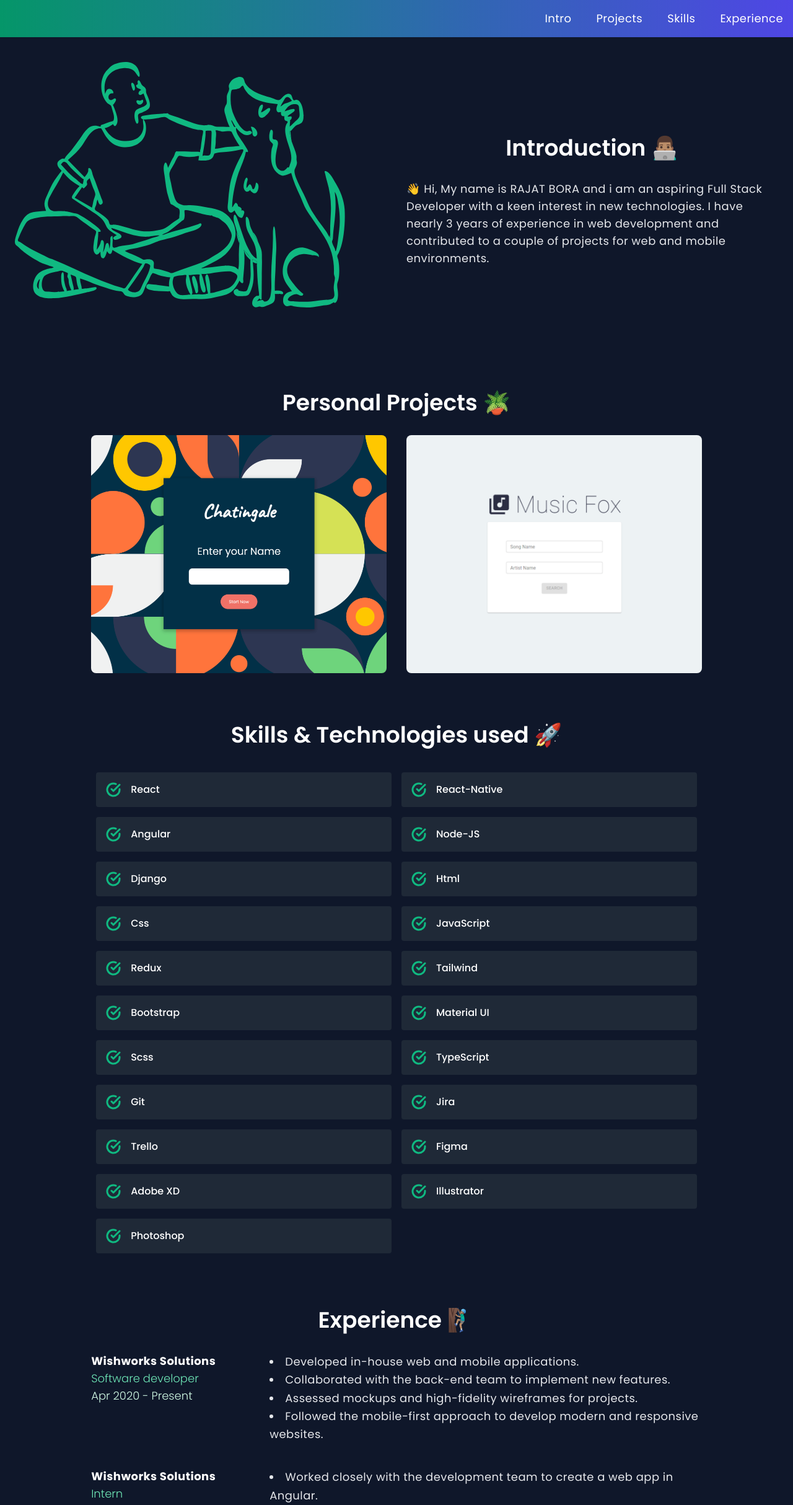
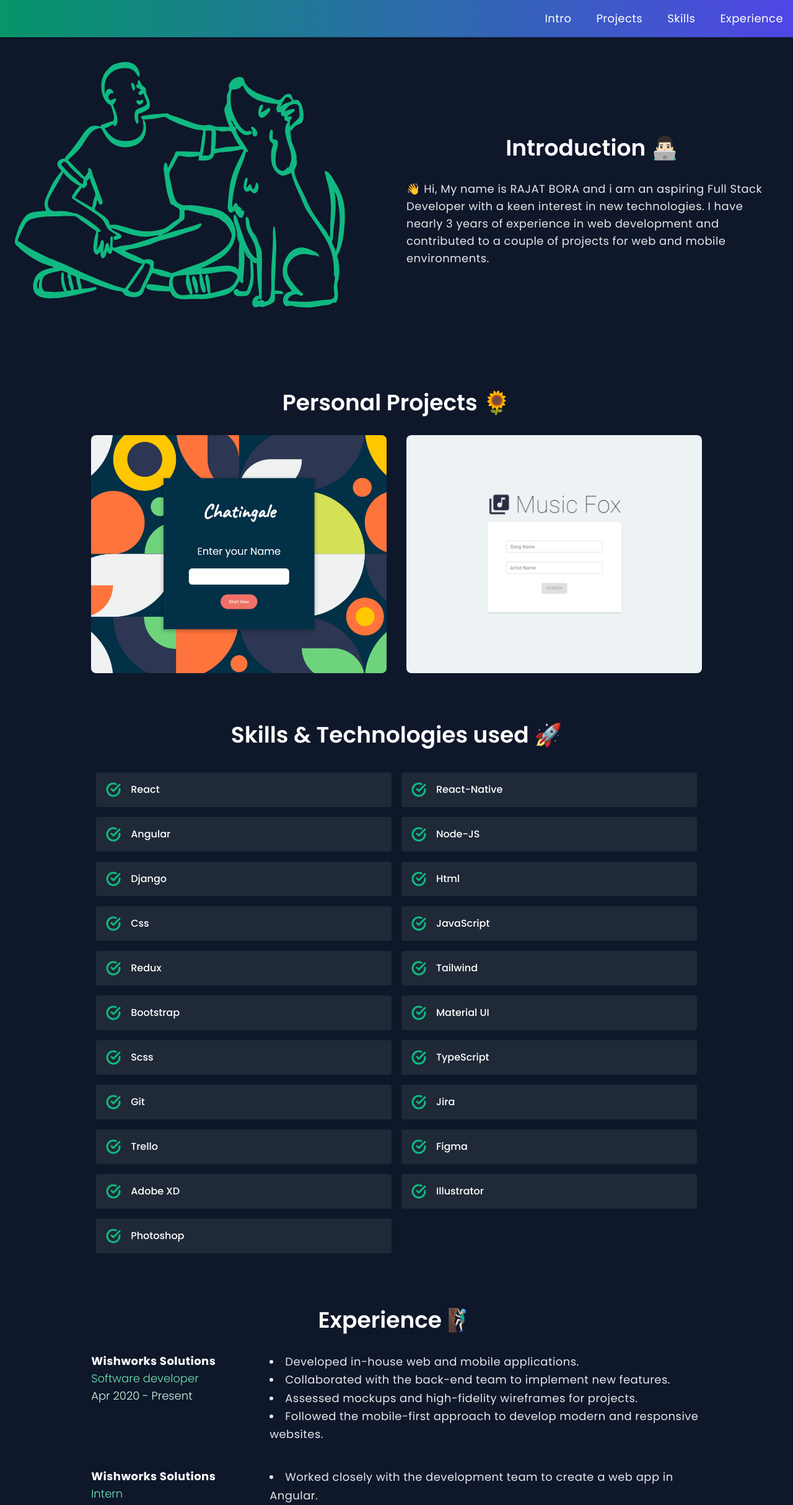
Before and after one commit to crmrajat/portfolio, a React (Vite) app: page / in a window 1280 px wide. Shown: the top 2428 px of the page at 62% size. Built offline with nearby package versions, Linux system fonts and the light colour scheme.

Commit message:
fixed the navigation for project demo and code 😎

```diff
--- a/package.json
+++ b/package.json
@@ -6,7 +6,7 @@
         "dev": "vite",
         "build": "vite build",
         "preview": "vite preview",
-        "deploy":"npm run build && git add dist -f && git commit -m'hosting'  && git subtree push --prefix dist origin gh-pages"
+        "deploy": "npm run build && git add dist -f && git commit -m'hosting'  && git subtree push --prefix dist origin gh-pages"
     },
     "dependencies": {
         "react": "^18.2.0",
--- a/src/components/Experience.jsx
+++ b/src/components/Experience.jsx
@@ -3,7 +3,7 @@
 
     return (
         <section id="experienceView" className="card">
-            <h1 className="heading">Experience 🧗🏽‍♂️</h1>
+            <h1 className="heading">Experience 🧗🏻‍♂️</h1>
 
             <div className="lg:w-4/5 mx-auto">
                 {experienceList.map((item, index) => {
--- a/src/components/Introduction.jsx
+++ b/src/components/Introduction.jsx
@@ -24,7 +24,7 @@
                 />
             </section>
             <section className="flex-1 ">
-                <h1 className="heading">Introduction 👨🏽‍💻</h1>
+                <h1 className="heading">Introduction 👨🏻‍💻</h1>
 
                 <div className="container">
                     <span className="paragraph">{aboutMe[0]}</span>
--- a/src/components/Projects.jsx
+++ b/src/components/Projects.jsx
@@ -1,8 +1,13 @@
 const Projects = (props) => {
     const projectsList = props.data;
+
+    const openInNewTab = (url) =>{
+        window.open(url, '_blank').focus();
+      }
+
     return (
         <section id="projectView" className="card">
-            <h1 className="heading">Personal Projects 🪴</h1>
+            <h1 className="heading">Personal Projects 🌻</h1>
 
             <div className="grid grid-cols-1 gap-8 mt-8 md:grid-cols-2 lg:w-4/5 mx-auto">
                 {projectsList.map((item, index) => {
@@ -11,16 +16,7 @@
                             key={'project' + index}
                             className={`${item.gif}  overflow-hidden bg-cover bg-center rounded-lg cursor-pointer h-96 group`}
                         >
-                            <div
-                                onClick={() => {
-                                    console.log(
-                                        '💀 navigate to :',
-                                        item.websiteUrl,
-                                        item.codeUrl
-                                    );
-                                }}
-                                className="flex flex-col justify-center w-full h-full px-8 py-4 transition-opacity duration-700 opacity-0 backdrop-blur-sm bg-gray-900/60 group-hover:opacity-100"
-                            >
+                            <div className="flex flex-col justify-center w-full h-full px-8 py-4 transition-opacity duration-700 opacity-0 backdrop-blur-sm bg-gray-900/60 group-hover:opacity-100">
                                 <h2 className="mt-4 text-2xl font-semibold text-white capitalize">
                                     {item.name}
                                 </h2>
@@ -28,10 +24,14 @@
                                     {item.about}
                                 </p>
                                 <div className="flex flex-col gap-4 mt-4">
-                                    <button className="btn">
+                                    <button className="btn" onClick={() => {
+                                        openInNewTab(item.codeUrl);
+                                    }}>
                                         View Code 🧩
                                     </button>
-                                    <button className="btn">
+                                    <button className="btn"  onClick={() => {
+                                        openInNewTab(item.websiteUrl);
+                                    }}>
                                         View Demo 👀
                                     </button>
                                 </div>
```
Also changed, not shown: 1 other file (tests, documents, lock files or other folders).
